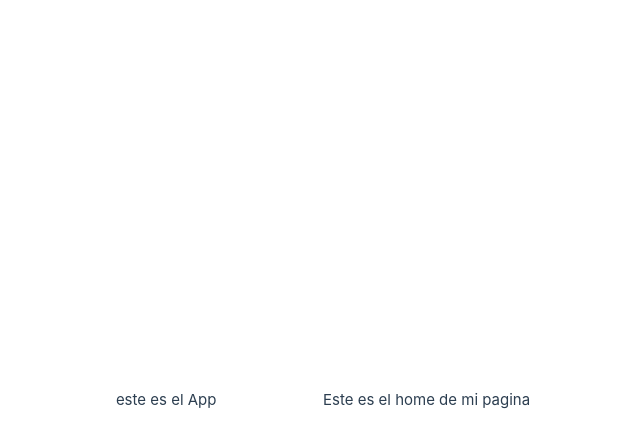
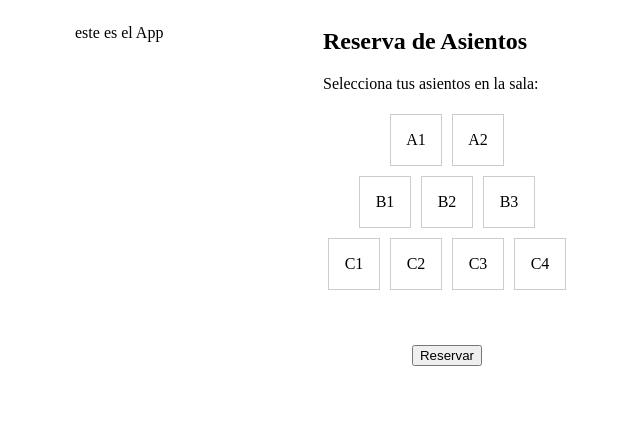
Before and after one commit to Igna-99/Es-Cine-Front, a Vue app: page /reserva in a window 1280 px wide. Shown: the top 446 px of the page, without its empty margins (317-957 px from the left). Built offline with nearby package versions, Linux system fonts and the light colour scheme.

Commit message:
reservas v1 y estilos en main

```diff
--- a/src/App.vue
+++ b/src/App.vue
@@ -5,7 +5,7 @@ import Index from "./components/Index.vue"
 <template>
   <p>este es el App</p>
 
-  <Index></Index>
+  <!-- <Index></Index> -->
   <div>
     <RouterView></RouterView>
   </div>
--- a/src/assets/main.css
+++ b/src/assets/main.css
@@ -1,32 +1,53 @@
-@import './base.css';
+/* @import './base.css'; */
 
 #app {
     max-width: 1280px;
     margin: 0 auto;
     padding: 2rem;
-
     font-weight: normal;
 }
 
-a,
-.green {
-  text-decoration: none;
-  color: hsla(160, 100%, 37%, 1);
-  transition: 0.4s;
+.seat-container {
+    display: flex;
+    flex-direction: column;
 }
 
-@media (hover: hover) {
-  a:hover {
-    background-color: hsla(160, 100%, 37%, 0.2);
+.seat-row {
+    display: flex;
+    justify-content: center;
 }
+
+.seat {
+    display: flex;
+    align-items: center;
+    justify-content: center;
+    width: 50px;
+    height: 50px;
+    margin: 5px;
+    border: 1px solid #ccc;
+    cursor: pointer;
 }
+
+.seat-selected {
+    background-color: #99ccff;
+}
+
+.seat-unavailable {
+    background-color: #f0f0f0;
+    cursor: not-allowed;
+}
+
+.button-container{
+    text-align: center;
+    padding: 50px;
+}
+
 
 @media (min-width: 1024px) {
     body {
         display: flex;
         place-items: center;
     }
-
     #app {
         display: grid;
         grid-template-columns: 1fr 1fr;
--- /dev/null
+++ b/src/components/Reserva.vue
@@ -0,0 +1,56 @@
+<template>
+    <div>
+        <h2>Reserva de Asientos</h2>
+        <p>Selecciona tus asientos en la sala:</p>
+        <div class="seat-container">
+            <div v-for="(row, rowIndex) in seats" :key="rowIndex" class="seat-row">
+                <div v-for="(seat, seatIndex) in row" :key="seatIndex" :class="{seat: true, 'seat-selected': isSelected(seat), 'seat-unavailable': isUnavailable(seat),}" v-on:click="toggleSeat(seat)">
+                    {{ seat.name }}
+                </div>
+            </div>
+        </div>
+        <div class="button-container">
+            <button v-on:click="submitReservation">Reservar</button>
+        </div>
+
+    </div>
+</template>
+
+<script setup>
+
+    import { reactive } from "vue";
+
+    //reactive: cualquier cambio en el estado de los asientos se reflejará automáticamente en la vista.
+    const seats = reactive([
+        [
+            { name: "A1", selected: false, unavailable: false },
+            { name: "A2", selected: false, unavailable: false },
+        ],
+        [
+            { name: "B1", selected: false, unavailable: false },
+            { name: "B2", selected: false, unavailable: false },
+            { name: "B3", selected: false, unavailable: false },
+        ],
+        [
+            { name: "C1", selected: false, unavailable: false },
+            { name: "C2", selected: false, unavailable: false },
+            { name: "C3", selected: false, unavailable: false },
+            { name: "C4", selected: false, unavailable: false },
+        ],
+    ]);
+
+    const isSelected = (seat) => seat.selected;
+    const isUnavailable = (seat) => seat.unavailable;
+
+    const toggleSeat = (seat) => {
+        seat.selected = !seat.selected;
+    };
+
+    const submitReservation = () => {
+        const selectedSeats = seats
+        .flatMap((row) => row.filter((seat) => seat.selected))
+        .map((seat) => seat.name);
+        console.log(selectedSeats);
+    };
+
+</script>
--- /dev/null
+++ b/src/views/ReservaView.vue
@@ -0,0 +1,9 @@
+<template>
+    <div>
+      <Reserva />
+    </div>
+</template>
+
+<script setup>
+  import Reserva from '@/components/Reserva.vue';
+</script>
```
Also changed, not shown: src/main.js (+3 -4 lines). Lines whose indentation alone changed are shown as unchanged.
